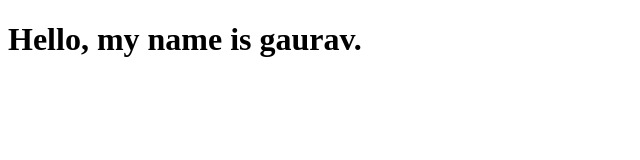
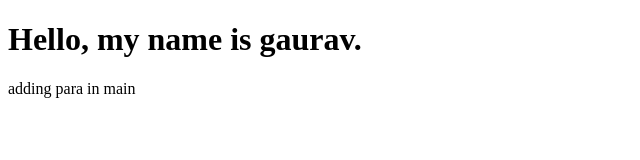
Before and after one commit to Gaurav-rathi-12/learning-git, a plain HTML site: page index.html in a window 1280 px wide. Shown: the whole page, without its empty margins (0-640 px from the left). Drawn offline with Linux system fonts and the light colour scheme.

Commit message:
adding para in main

```diff
--- a/index.html
+++ b/index.html
@@ -7,5 +7,6 @@
 </head>
 <body>
     <h1>Hello, my name is gaurav.</h1>
+    <p>adding para in main</p>
 </body>
 </html>
```
